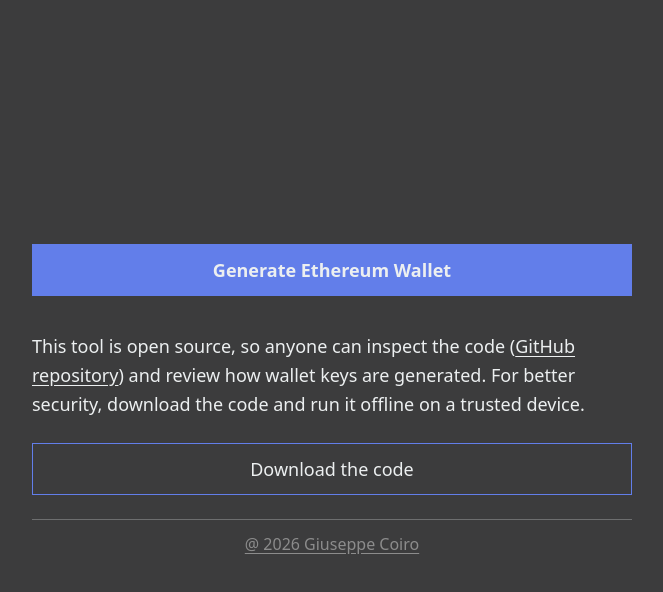
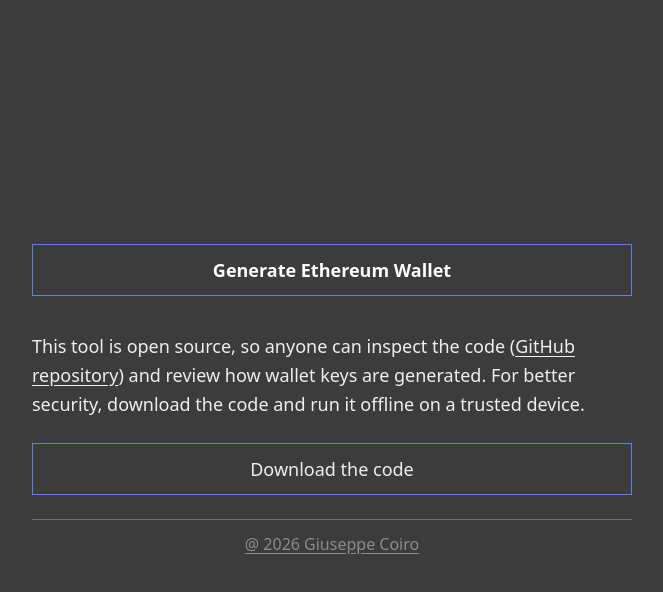
Before and after one commit to pepcoiro/ethereum-wallet-generator, a website: page index.html in a window 1280 px wide. In both pictures the pointer is over the button "Generate Ethereum Wallet". Shown: the whole page, without its empty margins (308-971 px from the left). Drawn offline with Linux system fonts and the light colour scheme.

Commit message:
Set generator hover background to page background

```diff
--- a/style.css
+++ b/style.css
@@ -49,9 +49,8 @@
 button:disabled { opacity: .6; cursor: wait; }
 #generate { width: 100%; font-weight: 600; }
 #generate:hover {
-  background: var(--eth-blue);
+  background: var(--bg);
   border-color: var(--eth-blue);
-  color: var(--fg);
 }
 .status { min-height: 0; margin: 12px 0 0; color: var(--fg); text-align: left; overflow-wrap: anywhere; }
 .status:empty { display: none; }
```
